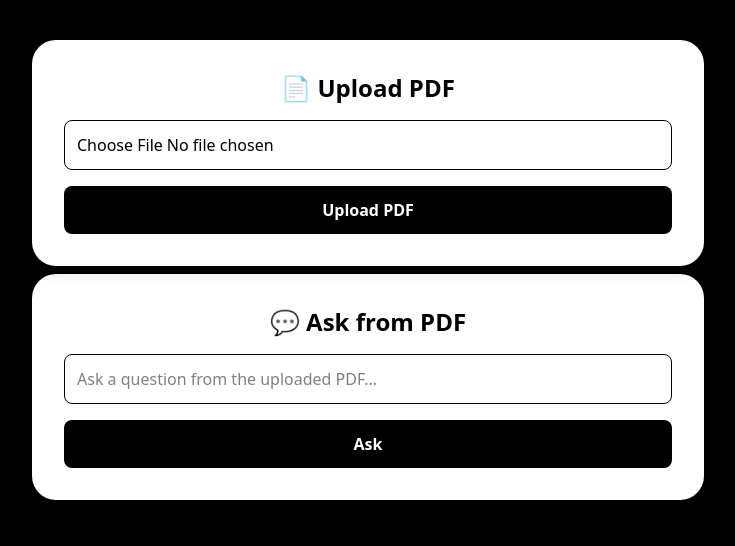
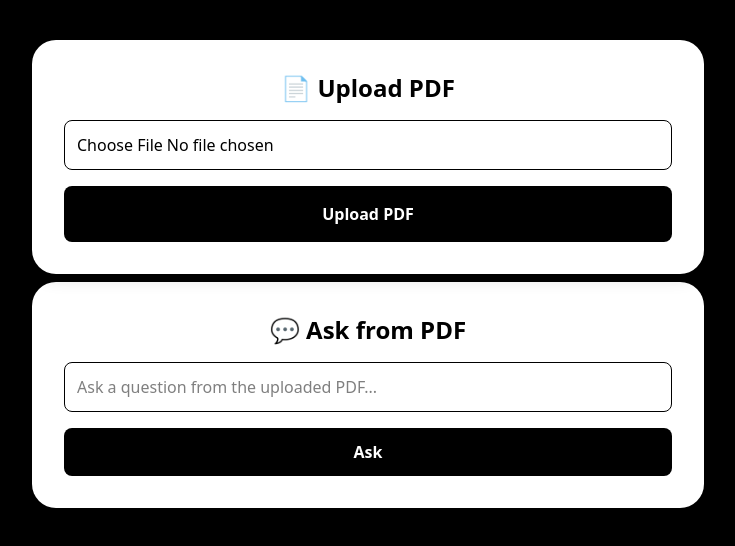
Before and after one commit to sadam-codes/smart-excuse-generator, a React (Vite) app in the folder frontend/: page / in a window 1280 px wide. Shown: the top 546 px of the page, without its empty margins (272-1007 px from the left). Built offline with nearby package versions, Linux system fonts and the light colour scheme.

Commit message:
Update Chat.jsx

```diff
--- a/frontend/src/components/Chat.jsx
+++ b/frontend/src/components/Chat.jsx
@@ -43,7 +43,7 @@ const Chat = () => {
                 }
             }
         } catch (error) {
-            currentChunks.push("⚠️ Failed to retrieve data.");
+            currentChunks.push("Failed to retrieve data.");
             setChunks([...currentChunks]);
         } finally {
             setLoading(false);
@@ -92,7 +92,7 @@ const Chat = () => {
                     />
                     <button
                         onClick={uploadPdf}
-                        className="w-full py-3 bg-black text-white font-semibold rounded-lg"
+                        className="w-full py-4 bg-black text-white font-semibold rounded-lg"
                     >
                         Upload PDF
                     </button>
```
